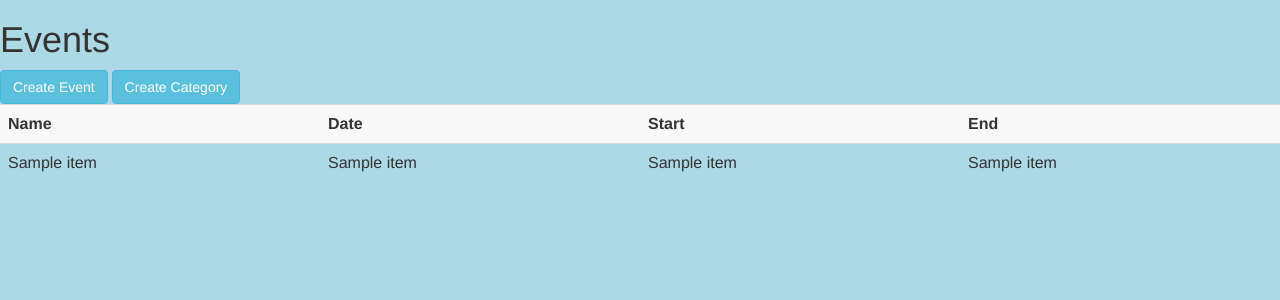
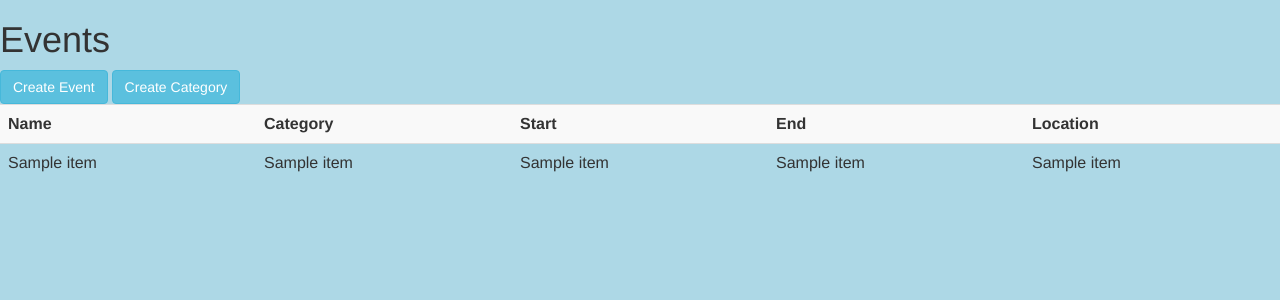
Before and after one commit to OHawkins/cs330final, a Flask app: template templates/index.html in a window 1280 px wide. Shown: the top 300 px of the page. Run offline with Flask 2, Linux system fonts and the light colour scheme; the template is opened without the code that fills it: most values are stand-ins (such as "Sample title", 1, 10 or a date in 2020); some libraries are stand-ins or nearby versions.

Commit message:
Stuff was done

```diff
--- a/create_orm.py
+++ b/create_orm.py
@@ -130,6 +130,7 @@ def crt_ctgry(name):
     new_category = Category(catid, name)
     db.add(new_category)
     db.commit()
+    #Session.rollback()
 print("CATEGORIES COUNTED")
 
 db.commit()
--- a/templates/index.html
+++ b/templates/index.html
@@ -8,12 +8,13 @@
 </div>
   <div>
   	<table class="table table-striped">
-  		<tr><th>Name</th><th>Date</th><th>Start</th><th>End</th></tr>
+  		<tr><th>Name</th><th>Category</th><th>Start</th><th>End</th><th>Location</th></tr>
 		{% for item in res %}
 		<tr><td>{{ item [1] }}</td>
+		<td> {{ item[2] }} </td>
 		<td> {{ item[3] }} </td>
-		<td> {{ item[2] }} </td>
-		<td> {{ item[4] }}</td></tr>
+		<td> {{ item[4] }}</td>
+		<td> {{ item[5] }} </td></tr>
 		{% endfor %}
 	</table>
 	</div>
```
